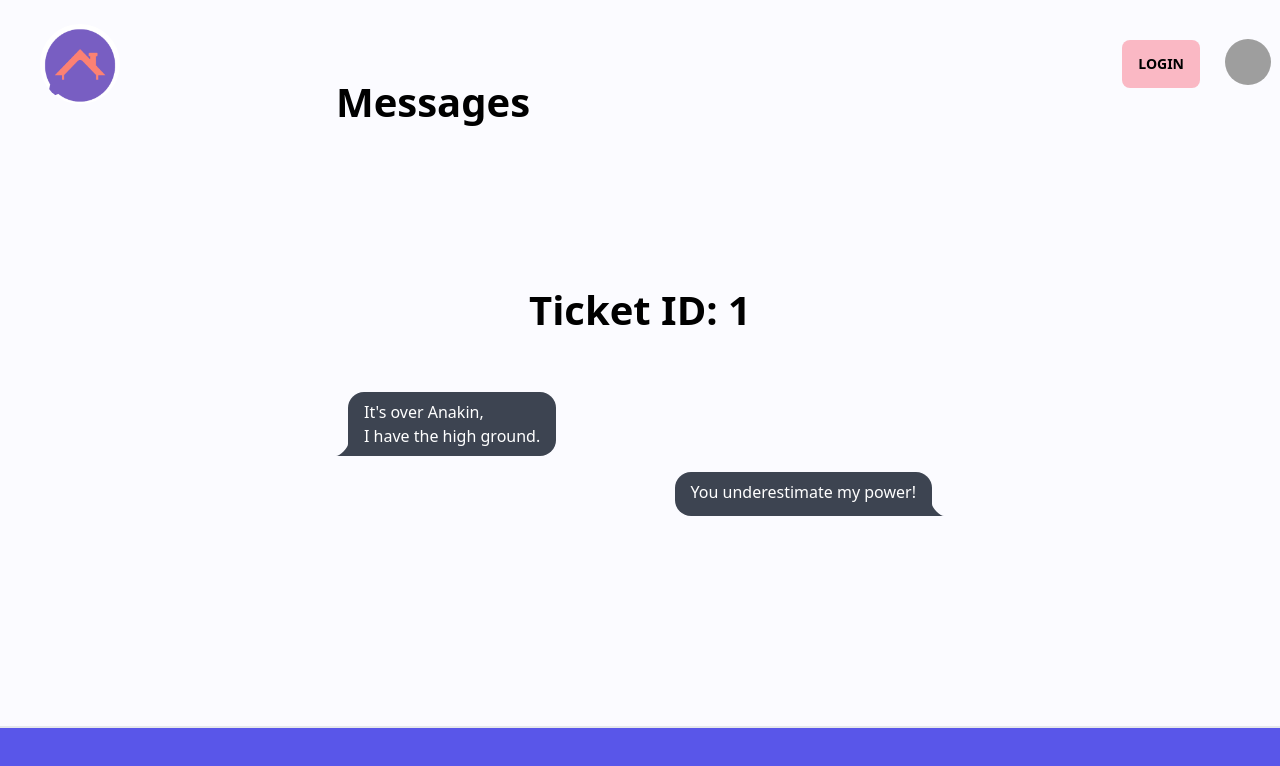
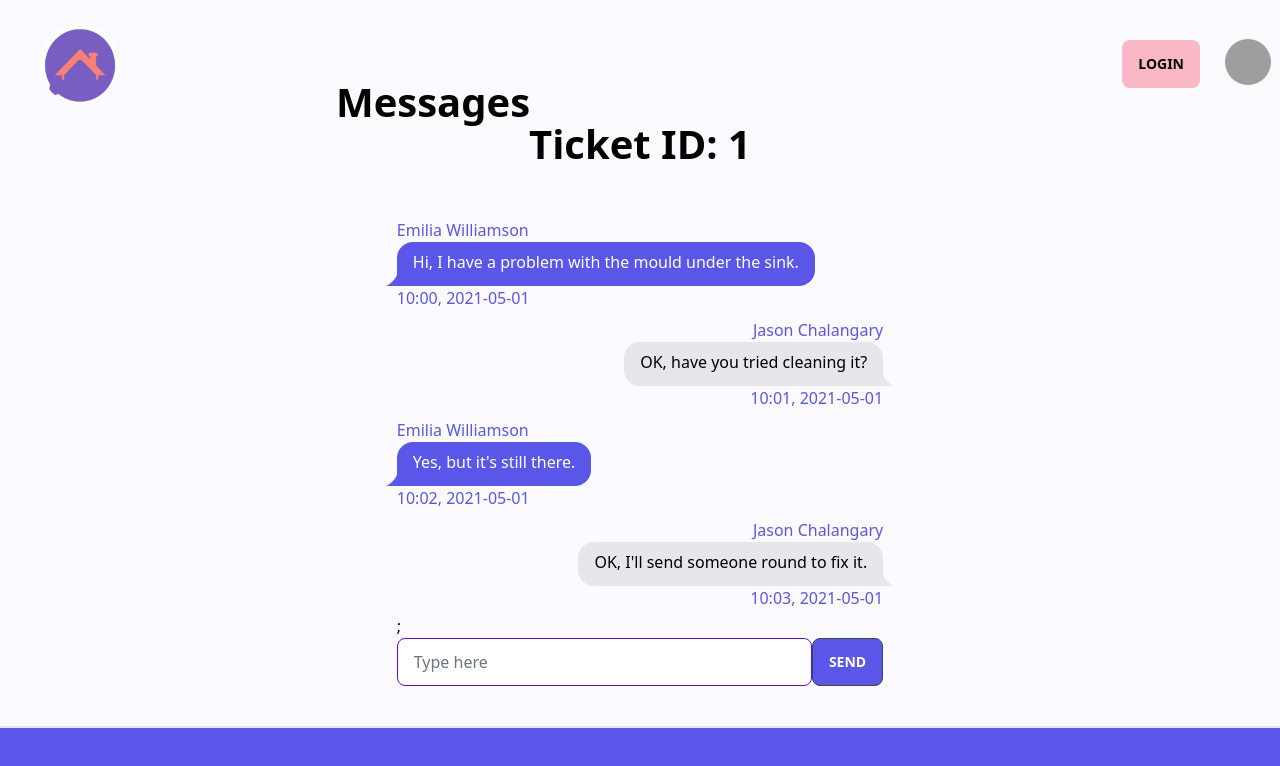
Before and after one commit to SchoolOfCode/bc13_final-project_front-end-git-gud, a Next.js app in the folder letchat/: page /jobboard/1 in a window 1280 px wide. Shown: the top 766 px of the page. Built offline with nearby package versions, Linux system fonts and the light colour scheme; grey boxes are pictures that could not be loaded.

Commit message:
messages

```diff
--- a/letchat/components/Messages/index.tsx
+++ b/letchat/components/Messages/index.tsx
@@ -1,34 +1,103 @@
 import { useRouter } from "next/router";
 import messages from "../../data/messageData";
+import { ChangeEvent, ChangeEventHandler, useState } from "react";
+import { v4 as uuidv4 } from "uuid";
 
 export default function Messages() {
-  type chat = {
-    id: number;
-    user: string;
-    role: string;
-    message: string;
-    date: string;
-    time: string;
-  }[];
+  const [input, setInput] = useState("");
+  const [chat, setChat] = useState(messages);
   const router = useRouter();
   const { id } = router.query;
 
-  // const conversation = messages.filter(
-  //   (message) => message.ticketId == Number(id)
-  // );
-  // const chat = conversation[0].chat;
+  const handleChange = (e: ChangeEvent<HTMLInputElement>) => {
+    setInput(e.target.value);
+  };
+
+  const handleKeyDown = (e: React.KeyboardEvent<HTMLInputElement>) => {
+    if (e.key === "Enter") {
+      handleClick();
+    }
+  };
+  const handleClick = () => {
+    console.log(input);
+
+    const today = new Date();
+    const date =
+      today.getFullYear() +
+      "-" +
+      (today.getMonth() + 1) +
+      "-" +
+      today.getDate();
+    const time =
+      today.getHours() + ":" + today.getMinutes() + ":" + today.getSeconds();
+
+    const newMessage = {
+      id: uuidv4(),
+      ticketId: Number(id),
+      user: "jason chalangary",
+      role: "landlord",
+      message: input,
+      date: date,
+      time: time,
+    };
+    setChat([...chat, newMessage]);
+    console.log(chat);
+
+    setInput("");
+  };
+
+  const conversation = chat.filter((message) => message.ticketId == Number(id));
 
   return (
-    <>
-      <h1 className="mb-10 text-center">Ticket ID: {id}</h1>
-      <div className="chat chat-start">
-        <div className="chat-bubble">
-          It's over Anakin, <br />I have the high ground.
-        </div>
+    <div className="w-4/5 m-auto">
+      <h1 className="mb-10 text-center text-black">Ticket ID: {id}</h1>
+      {conversation.map((message) => {
+        if (message.role === "tenant") {
+          return (
+            <div className="chat chat-start flex flex-col text-light-primary">
+              <p>{message.user}</p>
+              <div className="chat-bubble bg-light-primary text-white">
+                {message.message}
+              </div>
+              <p>
+                {message.time}, {message.date}
+              </p>
+            </div>
+          );
+        } else {
+          return (
+            <div className="chat chat-end flex flex-col text-light-primary">
+              <p>{message.user}</p>
+              <div
+                className="chat-bubble bg-gray-200
+               text-black"
+              >
+                {message.message}
+              </div>
+              <p>
+                {message.time}, {message.date}
+              </p>
+            </div>
+          );
+        }
+      })}
+      ;
+      <div className="flex flex-row">
+        <input
+          type="text"
+          placeholder="Type here"
+          className="input input-bordered input-primary w-full "
+          onChange={handleChange}
+          onKeyDown={handleKeyDown}
+          value={input}
+        />
+        <button
+          onClick={handleClick}
+          className="btn bg-light-primary hover:bg-light-primary hover:opacity-80 text-white hover:text-black"
+        >
+          Send
+        </button>
       </div>
-      <div className="chat chat-end">
-        <div className="chat-bubble">You underestimate my power!</div>
-      </div>
-    </>
+    </div>
   );
 }
--- a/letchat/data/messageData.tsx
+++ b/letchat/data/messageData.tsx
@@ -1,9 +1,7 @@
 const messages = [
   {
+    id: "8c876d5e-da20-4bc5-852e-75c56c92a036",
     ticketId: 1,
-    chat: [
-      {
-        id: 1,
     user: "Emilia Williamson",
     role: "tenant",
     message: "Hi, I have a problem with the mould under the sink.",
@@ -11,7 +9,8 @@ const messages = [
     time: "10:00",
   },
   {
-        id: 2,
+    id: "fabd4a0a-8905-468b-9235-5c89f58ab3a8",
+    ticketId: 1,
     user: "Jason Chalangary",
     role: "landlord",
     message: "OK, have you tried cleaning it?",
@@ -19,7 +18,8 @@ const messages = [
     time: "10:01",
   },
   {
-        id: 3,
+    id: "8dd3ad39-554e-4029-b0d1-f843a5100884",
+    ticketId: 1,
     user: "Emilia Williamson",
     role: "tenant",
     message: "Yes, but it's still there.",
@@ -27,20 +27,18 @@ const messages = [
     time: "10:02",
   },
   {
-        id: 4,
+    id: "58de7706-8f1e-41e3-92a2-6fd5056df54e",
+    ticketId: 1,
     user: "Jason Chalangary",
     role: "landlord",
     message: "OK, I'll send someone round to fix it.",
     date: "2021-05-01",
     time: "10:03",
   },
-    ],
-  },
+
   {
+    id: "6593012b-3dbd-4a55-bd76-2c50038ba36c",
     ticketId: 2,
-    chat: [
-      {
-        id: 1,
     user: "Ash-Lee McKenna",
     role: "landlord",
     message: "Hi, have you had a chance to sign the paperwork?",
@@ -48,7 +46,8 @@ const messages = [
     time: "10:00",
   },
   {
-        id: 2,
+    id: "8787bec8-112f-4181-a74d-7fb8ecc0f0ff",
+    ticketId: 2,
     user: "Julio Velezmoro",
     role: "tenant",
     message: "Yes, I have.",
@@ -56,7 +55,8 @@ const messages = [
     time: "10:01",
   },
   {
-        id: 3,
+    id: "7d8177c7-6ea1-4de0-b4d6-e827a631e594",
+    ticketId: 2,
     user: "Ash-Lee McKenna",
     role: "landlord",
     message: "Great, I'll send you the keys.",
@@ -64,15 +64,14 @@ const messages = [
     time: "10:02",
   },
   {
-        id: 4,
+    id: "4b5b01ab-03f9-47b6-bc1f-2c1e98c8fa3c",
+    ticketId: 2,
     user: "Julio Velezmoro",
     role: "tenant",
     message: "Thanks.",
     date: "2022-03-01",
     time: "10:03",
   },
-    ],
-  },
 ];
 
 export default messages;
--- a/letchat/package.json
+++ b/letchat/package.json
@@ -17,6 +17,7 @@
     "@types/node": "18.11.18",
     "@types/react": "18.0.26",
     "@types/react-dom": "18.0.10",
+    "@types/uuid": "^9.0.0",
     "daisyui": "^2.46.1",
     "eslint": "8.31.0",
     "eslint-config-next": "13.1.1",
@@ -26,7 +27,8 @@
     "react": "18.2.0",
     "react-dom": "18.2.0",
     "react-icons": "^4.7.1",
-    "typescript": "4.9.4"
+    "typescript": "4.9.4",
+    "uuid": "^9.0.0"
   },
   "devDependencies": {
     "@testing-library/jest-dom": "^5.16.5",
--- /dev/null
+++ b/package.json
@@ -0,0 +1,6 @@
+{
+  "dependencies": {
+    "@types/uuid": "^9.0.0",
+    "uuid": "^9.0.0"
+  }
+}
```
Also changed, not shown: 1 other file (tests, documents, lock files or other folders). Lines whose indentation alone changed are shown as unchanged.
